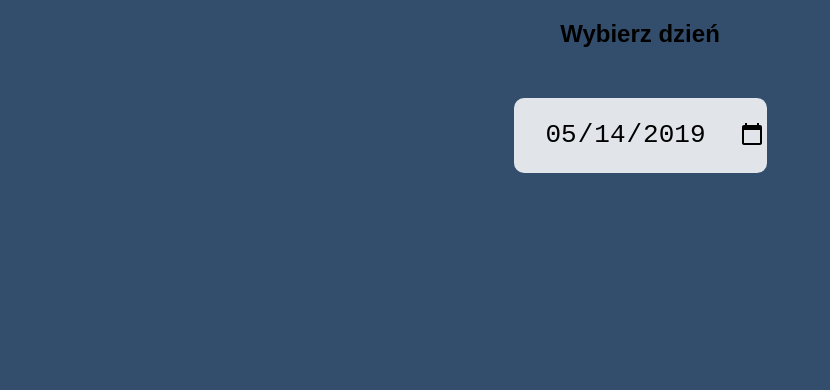
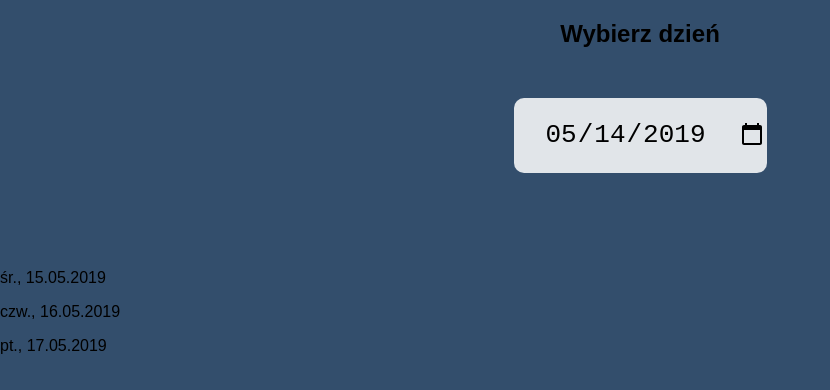
Before and after one commit to lukasz-brzozko/work-schedule, a React (Create React App) app: page / in a window 1280 px wide. Shown: the top 390 px of the page, without its empty margins (0-830 px from the left). Built offline with nearby package versions, Linux system fonts and the light colour scheme.

Commit message:
Correct importing data from GlobalVars to App.js

```diff
--- a/src/components/App.js
+++ b/src/components/App.js
@@ -2,11 +2,11 @@ import React from "react";
 import "./css/App.css";
 import Input from "./Input";
 import DayInfo from "./DayInfo";
-import GlobalVars from "./GlobalVars";
+import { today } from "./GlobalVars";
 
 class App extends React.Component {
   state = {
-    inputValue: GlobalVars.today,
+    inputValue: today,
     todayResultContent: ""
   };
 
@@ -30,9 +30,31 @@ class App extends React.Component {
           />
           <DayInfo />
         </section>
+        <section id="next-days">
+          <DayInfo
+            date={this.state.inputValue}
+            miliseconds="86400000"
+            answer={this.state.oneDayLaterResultContent}
+            loaderVisibility={this.state.imgVisible}
+          />
+          {/* 1 day later*/}
+          <DayInfo
+            date={this.state.inputValue}
+            miliseconds="172800000"
+            answer={this.state.twoDaysLaterResultContent}
+            loaderVisibility={this.state.imgVisible}
+          />
+          {/* 2 days later*/}
+          <DayInfo
+            date={this.state.inputValue}
+            miliseconds="259200000"
+            answer={this.state.threeDaysLaterResultContent}
+            loaderVisibility={this.state.imgVisible}
+          />
+          {/* 3 days later*/}
+        </section>
       </React.Fragment>
     );
   }
 }
-
 export default App;
--- a/src/components/DayInfo.js
+++ b/src/components/DayInfo.js
@@ -15,7 +15,7 @@ const DayInfo = props => {
     const year = date.getFullYear();
     const month = date.getMonth() + 1;
     const day = date.getDate();
-    GlobalVars.nextDay = `${weekday}, ${day < 10 ? "0" + day : day}.${
+    nextDay = `${weekday}, ${day < 10 ? "0" + day : day}.${
       month < 10 ? "0" + month : month
     }.${year}`;
     if (nextDay.length === 9) {
--- a/src/components/GlobalVars.js
+++ b/src/components/GlobalVars.js
@@ -2,7 +2,7 @@ const date = new Date();
 const year = date.getFullYear();
 const month = date.getMonth() + 1;
 const day = date.getDate();
-const today = `${year}-${month < 10 ? "0" + month : month}-${
+export const today = `${year}-${month < 10 ? "0" + month : month}-${
   day < 10 ? "0" + day : day
 }`;
 let nextDay;
```
